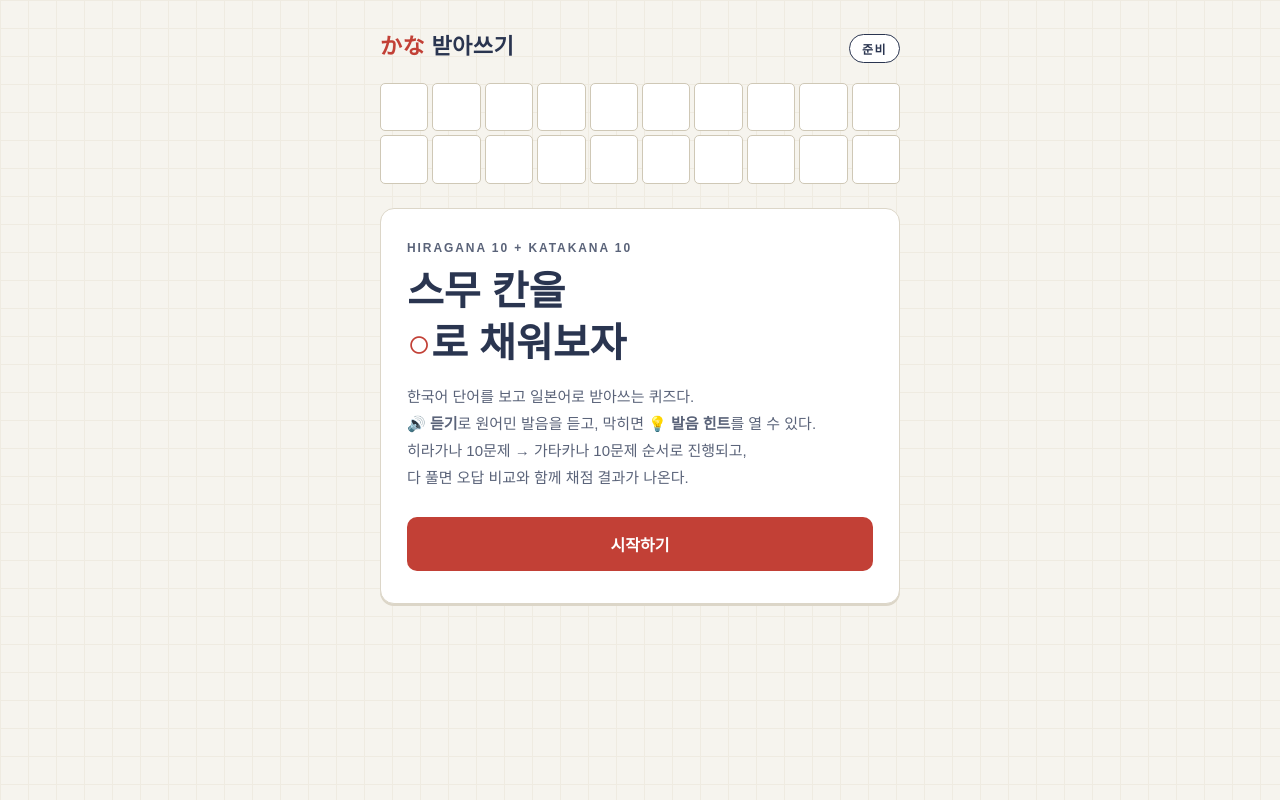
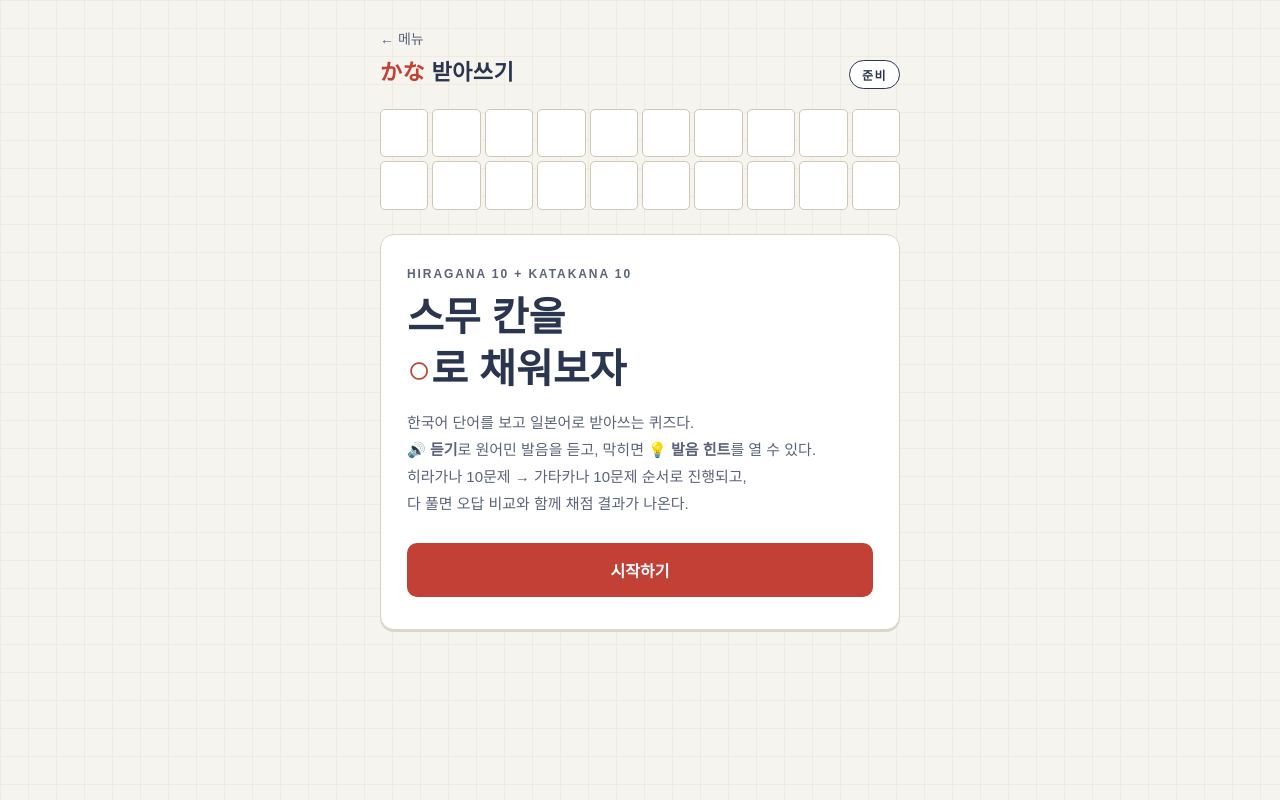
Before and after one commit to w0nder-official/nihongo, a plain HTML site: page kana-dictation/index.html in a window 1280 px wide. Drawn offline with Linux system fonts and the light colour scheme; a web font is replaced by a local one.

Commit message:
Add back-to-menu link to dictation; unify top nav across pages

```diff
--- a/kana-dictation/index.html
+++ b/kana-dictation/index.html
@@ -44,6 +44,11 @@
     max-width: 560px;
     padding: 28px 20px 48px;
   }
+
+  /* ── 상단 back 바 (전 페이지 공통) ── */
+  .top { display: flex; align-items: center; gap: 12px; margin-bottom: 6px; }
+  a.back { text-decoration: none; color: var(--ink-soft); font-size: 14px; font-weight: 500; }
+  a.back:hover { color: var(--ink); }
 
   /* ── 헤더 ───────────────────────── */
   header {
@@ -316,6 +321,10 @@
 </head>
 <body>
 <div class="app">
+
+  <div class="top">
+    <a class="back" href="../">← 메뉴</a>
+  </div>
 
   <header>
     <h1><span class="kana">かな</span> 받아쓰기</h1>
```
Also changed, not shown: flashcards/index.html (+2 -2 lines).
